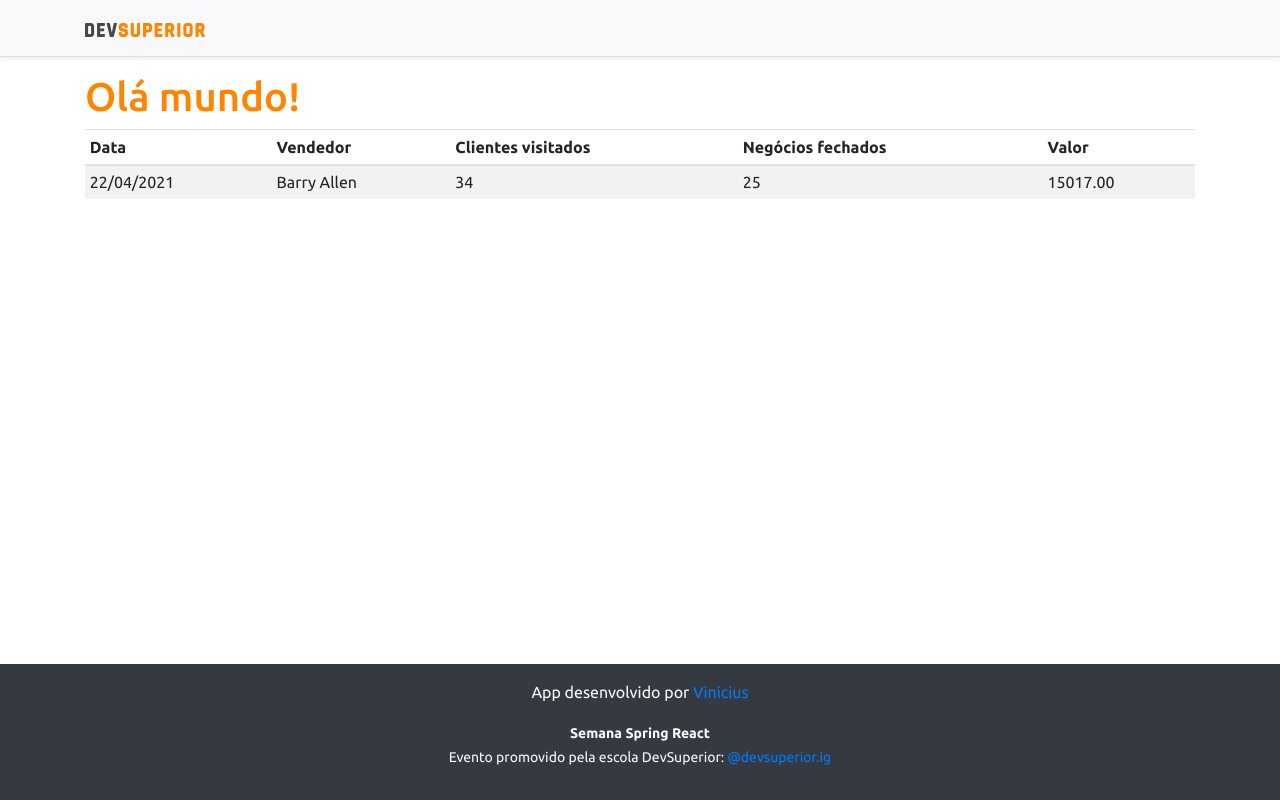
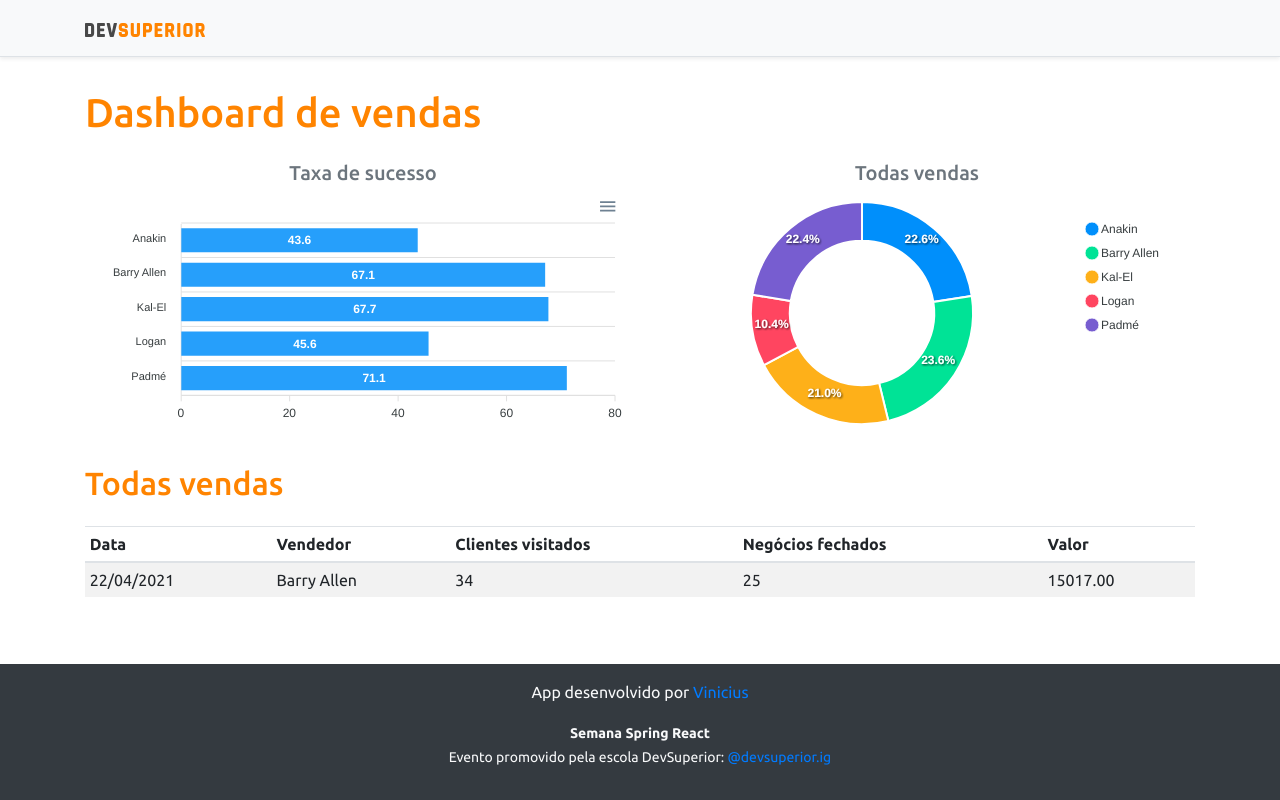
Before and after one commit to viniciuscok/projeto-sds3, a React (Create React App) app in the folder frontend/: page / in a window 1280 px wide. Built offline with nearby package versions, Linux system fonts and the light colour scheme.

Commit message:
commit charts

```diff
--- a/frontend/package.json
+++ b/frontend/package.json
@@ -3,11 +3,13 @@
   "version": "0.1.0",
   "private": true,
   "dependencies": {
+    "apexcharts": "^3.26.1",
     "bootstrap": "^4.6.0",
     "cra-template-typescript": "1.1.2",
     "jquery": "^1.9.1",
     "popper.js": "^1.16.1",
     "react": "^17.0.2",
+    "react-apexcharts": "^1.3.9",
     "react-dom": "^17.0.2",
     "react-scripts": "4.0.3",
     "typescript": "^4.2.4"
--- a/frontend/src/App.tsx
+++ b/frontend/src/App.tsx
@@ -1,4 +1,6 @@
+import BarChart from "components/BarChart";
 import DataTable from "components/DataTable";
+import DonutChart from "components/DonutChart";
 import Footer from "components/Footer";
 import NavBar from "components/NavBar";
 
@@ -7,7 +9,23 @@
     <>
       <NavBar />
       <div className="container">
-        <h1 className="text-primary">Olá mundo!</h1>
+        <h1 className="text-primary py-3">Dashboard de vendas</h1>
+
+        <div className="row px-3">
+          <div className="col-sm-6">
+            <h5 className="text-center text-secondary">Taxa de sucesso</h5>
+            <BarChart />
+          </div>
+
+          <div className="col-sm-6">
+            <h5 className="text-center text-secondary">Todas vendas</h5>
+            <DonutChart />
+          </div>
+        </div>
+
+        <div className="py-3">
+          <h2 className="text-primary">Todas vendas</h2>
+        </div>
         <DataTable></DataTable>
       </div>
       <Footer />
--- /dev/null
+++ b/frontend/src/components/BarChart/index.tsx
@@ -0,0 +1,33 @@
+import Chart from 'react-apexcharts';
+
+function BarChart() {
+    const options = {
+        plotOptions: {
+            bar: {
+                horizontal: true,
+            }
+        },
+    };
+
+    const mockData = {
+        labels: {
+            categories: ['Anakin', 'Barry Allen', 'Kal-El', 'Logan', 'Padmé']
+        },
+        series: [
+            {
+                name: "% Sucesso",
+                data: [43.6, 67.1, 67.7, 45.6, 71.1]
+            }
+        ]
+    };
+    return (
+        <Chart
+            options={{...options, xaxis: mockData.labels}}
+            series={mockData.series}
+            type="bar"
+            height="240"
+        />
+    );
+}
+
+export default BarChart;
--- /dev/null
+++ b/frontend/src/components/DonutChart/index.tsx
@@ -0,0 +1,24 @@
+import Chart from 'react-apexcharts';
+
+function DonutChart() {
+    const mockData = {
+        series: [477138, 499928, 444867, 220426, 473088],
+        labels: ['Anakin', 'Barry Allen', 'Kal-El', 'Logan', 'Padmé']
+    }
+
+    const options = {
+        legend: {
+            show: true
+        }
+    }
+    return (
+        <Chart
+            options={{...options, labels: mockData.labels}}
+            series={mockData.series}
+            type="donut"
+            height="240"
+        />
+    );
+}
+
+export default DonutChart;
```
Also changed, not shown: 1 other file (tests, documents, lock files or other folders).
